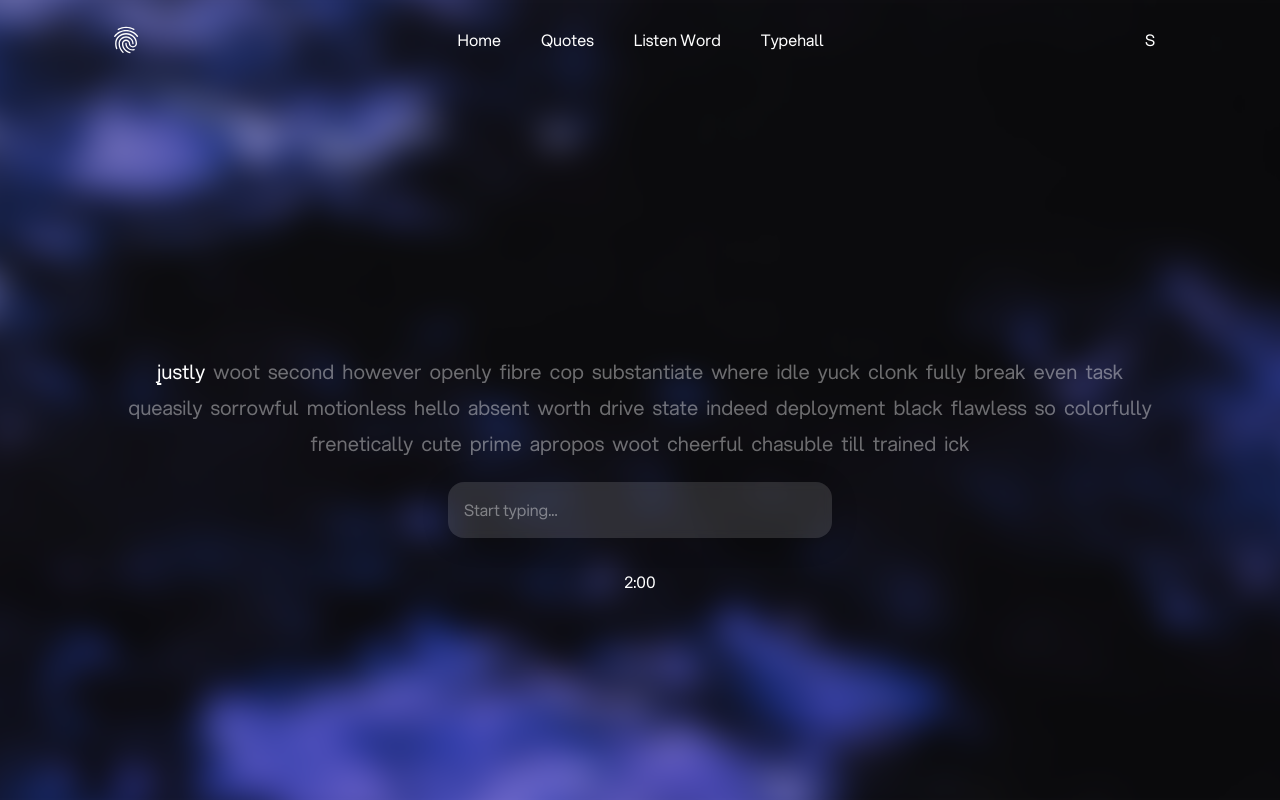
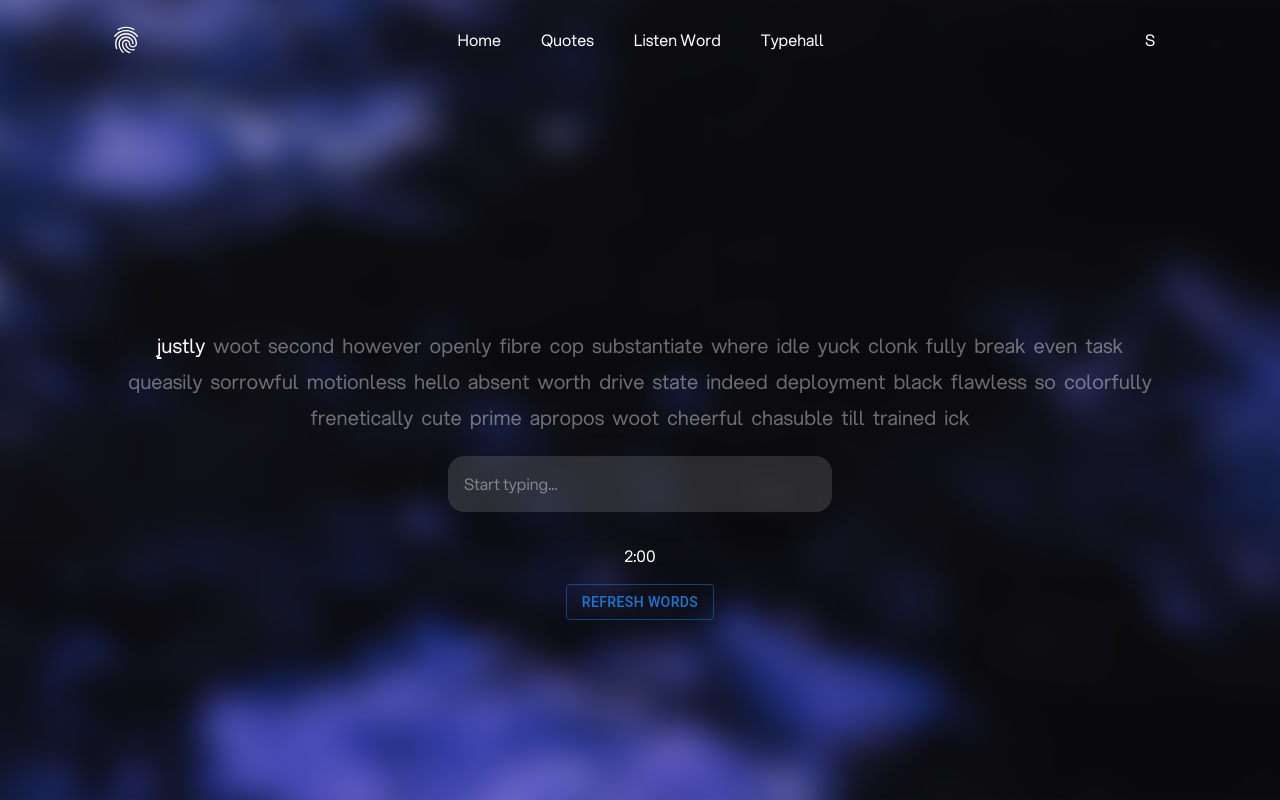
Before and after one commit to MohammadMosavat/donkeyTyping, a Next.js app in the folder client/: page / in a window 1280 px wide. Built offline with nearby package versions, Linux system fonts and the light colour scheme; no server answers; sample sign-in values are in the browser's storage.

Commit message:
added refresh btton to home page

```diff
--- a/client/src/app/page.tsx
+++ b/client/src/app/page.tsx
@@ -1,45 +1,65 @@
-"use client";;
-import { useLayoutEffect, useRef, useState } from "react";
+"use client";
+import { useEffect, useState, useRef, useCallback } from "react";
 import toast from "react-hot-toast";
 import { getWord } from "@/hooks/randomWord";
+import useAuth from "@/hooks/useAuth";
 import TypingGame from "@/components/Typing";
-import SettingSection from "@/components/SettingSection";
-import useAuth from "@/hooks/useAuth";
+import { Button } from "@mui/material";
+const Home = () => {
+  const [res, setRes] = useState<string[]>([]);
+  const [timerKey, setTimerKey] = useState<number>(0); // This will control the timer reset
+  const inputRef = useRef<HTMLInputElement | null>(null);
+  useAuth();
 
-const Home = () => {
-  const [res, setRes] = useState<string[]>([]); // Words for the game
-  const inputRef = useRef<HTMLInputElement | null>(null);
-  useAuth()
   // Generate random words on the initial render
-  useLayoutEffect(() => {
-    regenerateWords();
+  useEffect(() => {
+    const randomWord = getWord(40);
+    setRes(randomWord);
     if (inputRef.current) {
       inputRef.current.focus();
     }
   }, []);
 
-  // Function to regenerate words
-  const regenerateWords = () => {
-    const randomWord = getWord(40); // Adjust the number of words as needed
+  // Function to regenerate words and reset the timer
+  const regenerateWords = (e: React.MouseEvent<HTMLButtonElement>) => {
+    e.preventDefault();
+    const randomWord = getWord(40);
+    setRes(randomWord);
+    setTimerKey((prev) => prev + 1); // Reset the timer by changing the key
+    toast.success("Words refreshed!");
+  };
+
+  const handleMissionComplete = () => {
+    toast.success("Mission Complete! Generating new words...");
+    const randomWord = getWord(40);
     setRes(randomWord);
   };
 
-  // Handle mission completion
-  const handleMissionComplete = () => {
-    toast.success("Mission Complete! Generating new words...");
-    regenerateWords(); // Regenerate words when the mission is complete
-  };
-
+  const Typing = useCallback(() => {
+    return (
+      <TypingGame
+        data={res} // Pass words to the child component
+        onMissionComplete={handleMissionComplete} // Pass the callback
+        showWpm={true}
+        showTimer={true}
+        key={timerKey} // Change key to reset the entire component, including the timer
+      />
+    );
+  }, [res]);
   return (
     <main className="flex pt-40 items-center justify-center h-screen">
       <form className="flex flex-col mx-auto gap-8 w-11/12 items-center">
         <div className="flex flex-col gap-10 items-start justify-between w-full">
-          <TypingGame
-            data={res} // Pass words to the child component
-            onMissionComplete={handleMissionComplete} // Pass the callback
-            showWpm={true}
-            showTimer={true}
-          />
+          <div className="flex flex-col items-center gap-4 w-full">
+            {Typing()}
+            <Button
+              variant="outlined"
+              onClick={regenerateWords}
+              className="px-4 py-2 bg-glass text-white rounded"
+            >
+              Refresh Words
+            </Button>
+          </div>
           <section className="flex justify-between items-start w-full">
             {/* <SettingSection /> */}
             {/* Additional settings or counters can go here */}
```
